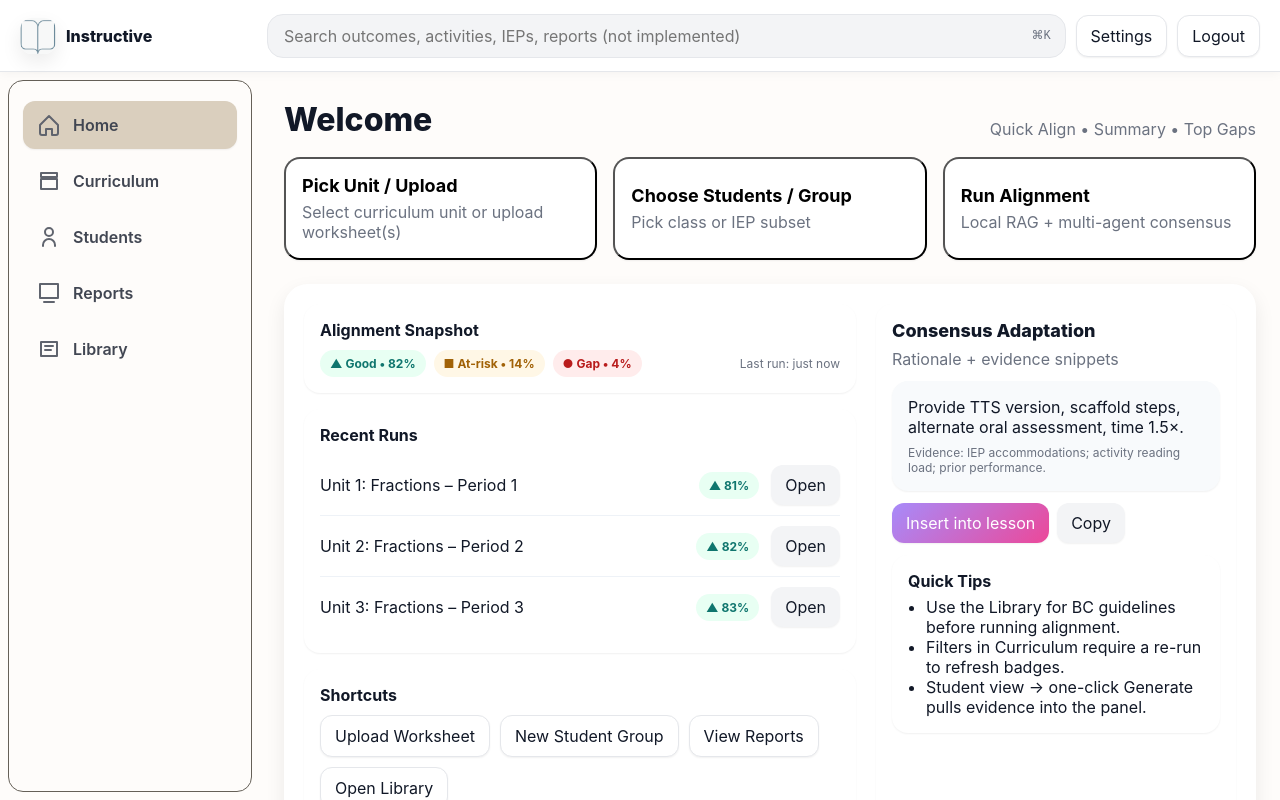
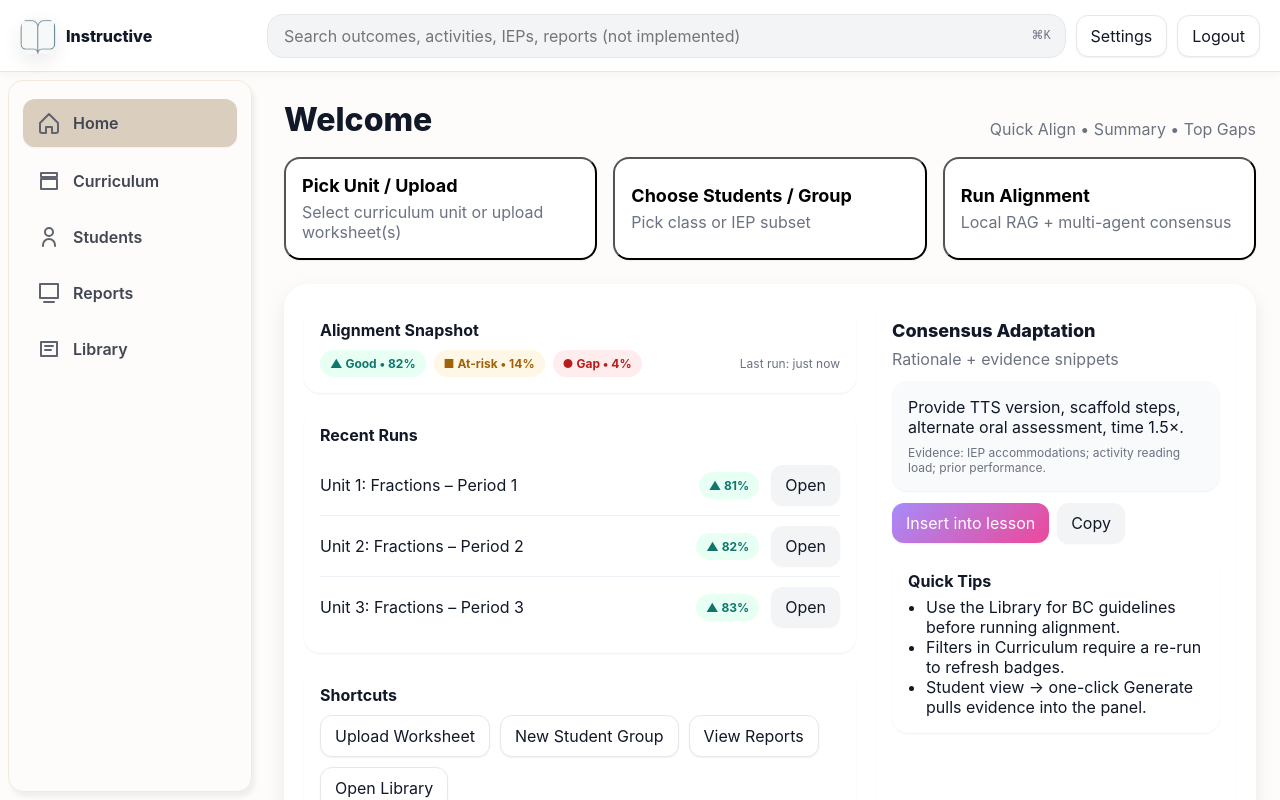
Before and after one commit to logie87/objectObject, a React (Vite) app in the folder frontend/: page /app/home in a window 1280 px wide. In both pictures the pointer is over the button "Home". Built offline with nearby package versions, Linux system fonts and the light colour scheme.

Commit message:
matching sidebar

```diff
--- a/frontend/src/index.css
+++ b/frontend/src/index.css
@@ -37,8 +37,10 @@ button,input{font:inherit}
 .sidebar{
   grid-area:sidebar;
   background:linear-gradient(135deg,var(--surface-100),var(--surface-100) 50%,var(--surface-100));
-  border: 1px solid var(--surface-900);
+  border: 1px solid var(--surface-400);
   padding:20px 14px; overflow:auto; margin: .5rem; border-radius: 15px;
+  box-shadow: 3px 5px 5px rgba(0,0,0,.06);
+
 }
 
 /* Topbar full width above sidebar */
@@ -89,8 +91,15 @@ button,input{font:inherit}
 .logo-badge{width:36px;height:36px;border-radius:12px;background:linear-gradient(135deg,var(--primaryA),var(--primaryC));box-shadow:var(--shadow-md)}
 
 .nav-btn{
+  transition-duration: 0.25s;
   width:100%; display:flex; align-items:center; gap:12px;
   padding:12px 14px; border:none; background:transparent; color: var(--text-400); border-radius:12px; cursor:pointer;
+}
+.nav-btn:hover{
+  transition-duration: 0.25s;
+  transform:translateY(-2px);
+  background:var(--surface-400);
+  box-shadow:var(--shadow-md);
 }
 .nav-btn.active{background:var(--surface-600); box-shadow:var(--shadow-sm)}
 .nav-label{font-weight:600}
```
